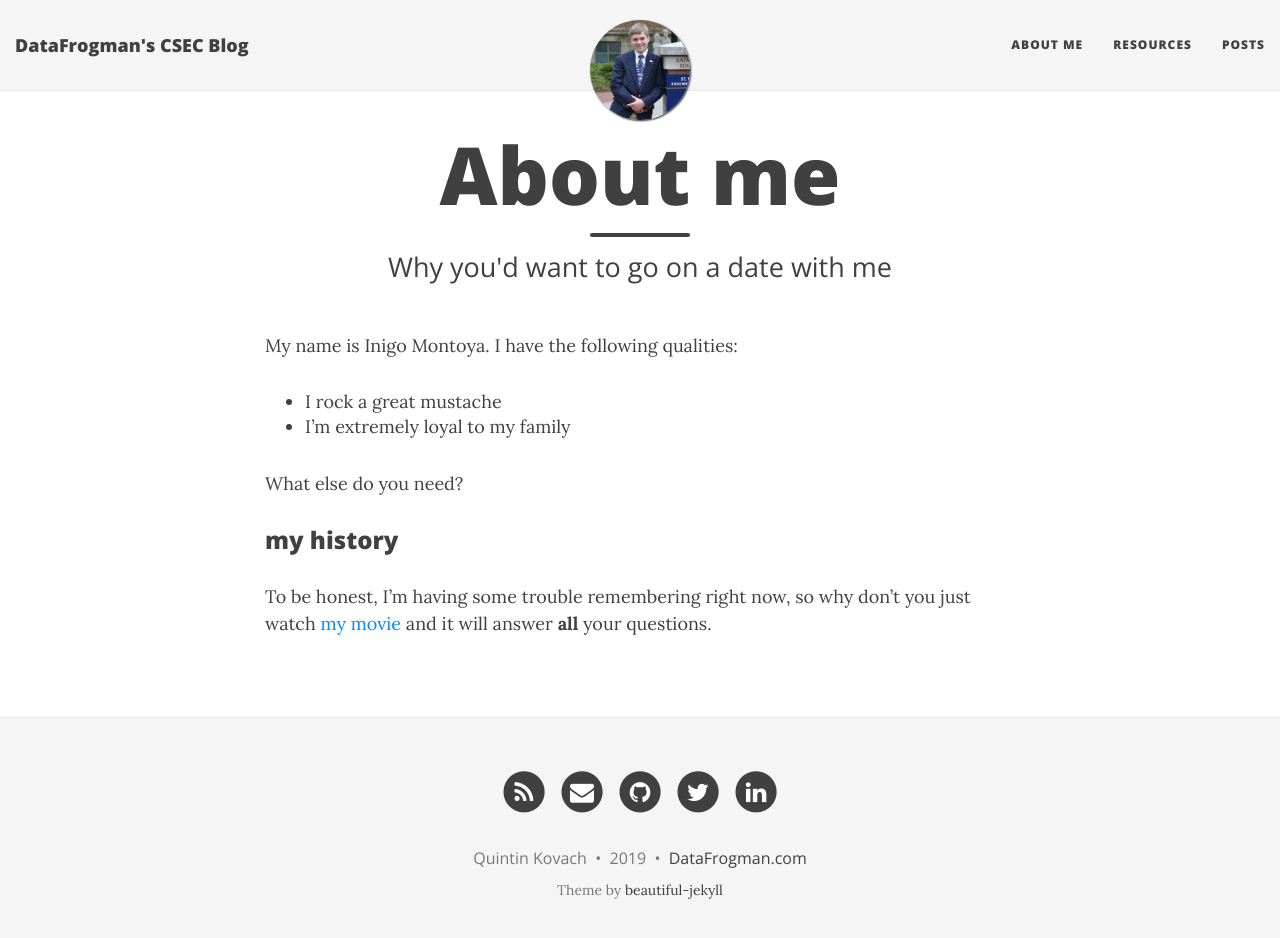
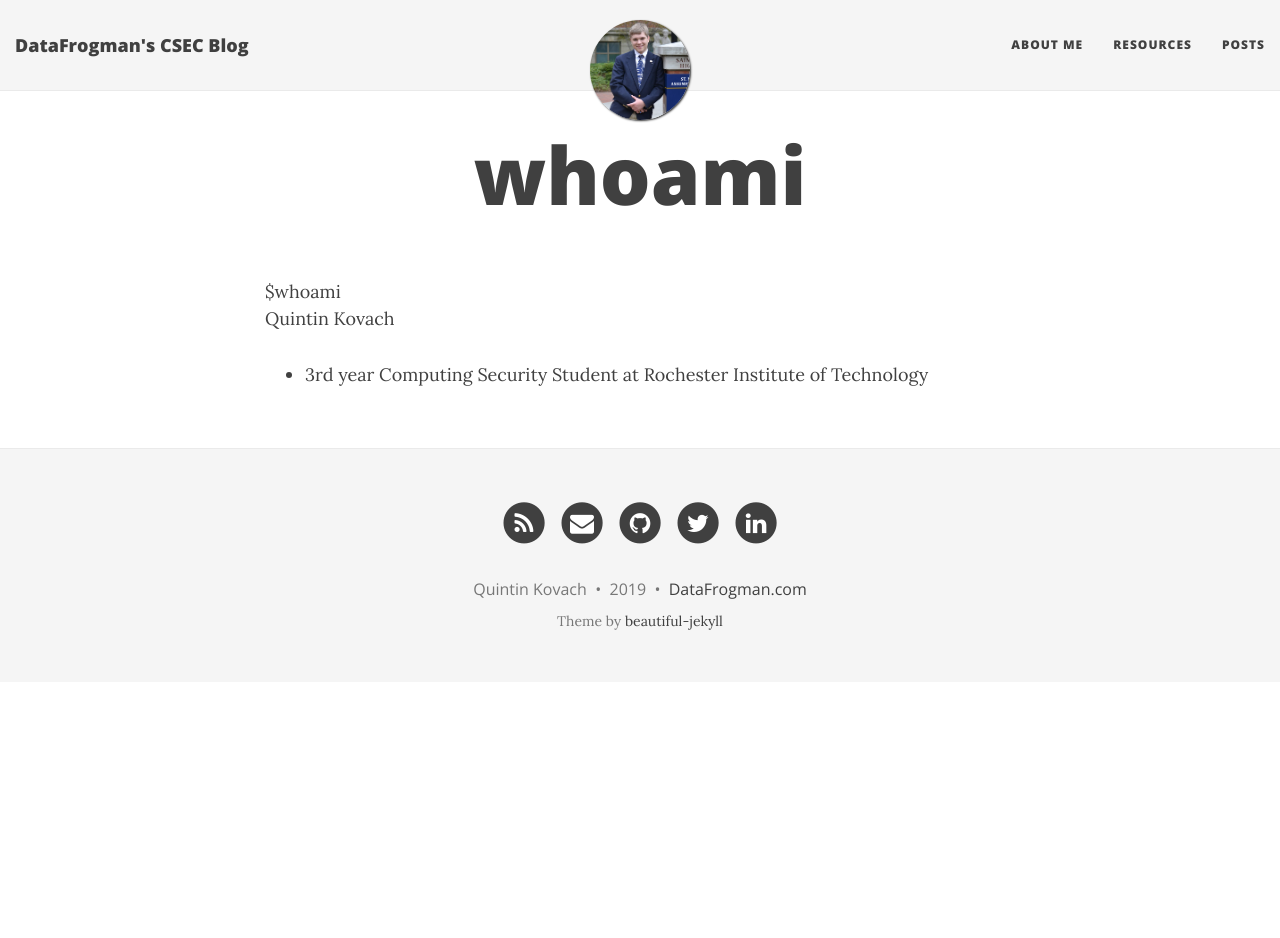
Before and after one commit to DataFrogman/DataFrogman.github.io, a Jekyll site: the page built from aboutme.md, in a window 1280 px wide and 951 px high. Shown: the top 938 px of the window. Built offline with Jekyll 4.4.1, drawn with Linux system fonts in a browser that asks for light colours; nearby versions of some CDN libraries.

Commit message:
Update aboutme.md

```diff
--- a/aboutme.md
+++ b/aboutme.md
@@ -1,16 +1,9 @@
 ---
 layout: page
-title: About me
-subtitle: Why you'd want to go on a date with me
+title: whoami
 ---
 
-My name is Inigo Montoya. I have the following qualities:
+$whoami
+Quintin Kovach
 
-- I rock a great mustache
-- I'm extremely loyal to my family
-
-What else do you need?
-
-### my history
-
-To be honest, I'm having some trouble remembering right now, so why don't you just watch [my movie](http://en.wikipedia.org/wiki/The_Princess_Bride_%28film%29) and it will answer **all** your questions.
+- 3rd year Computing Security Student at Rochester Institute of Technology
```
